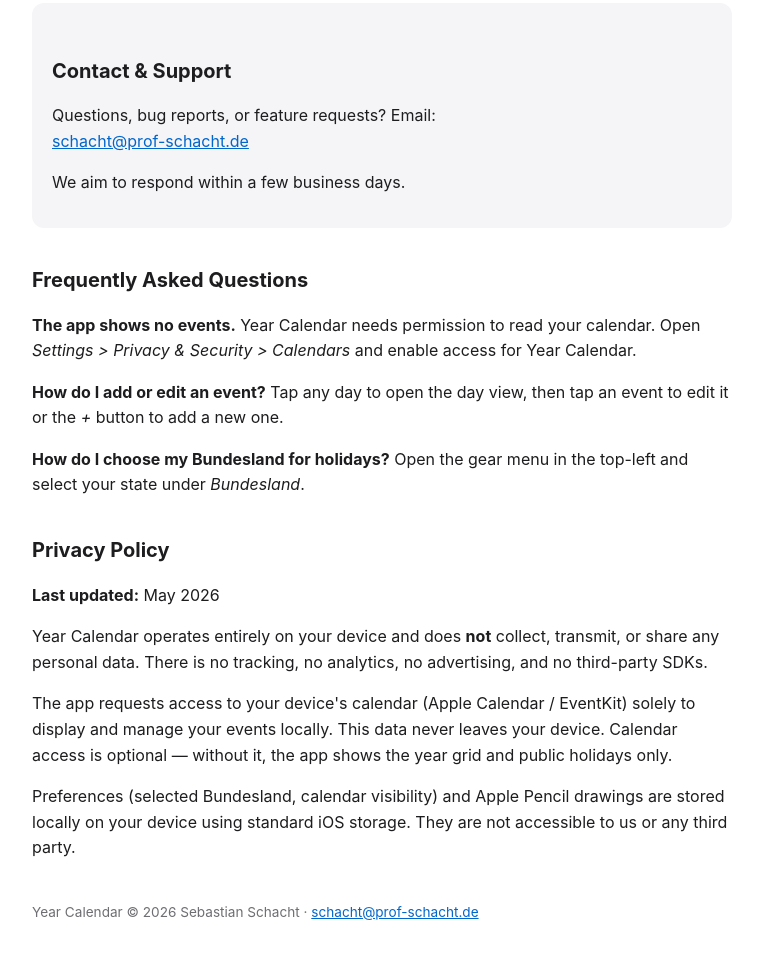
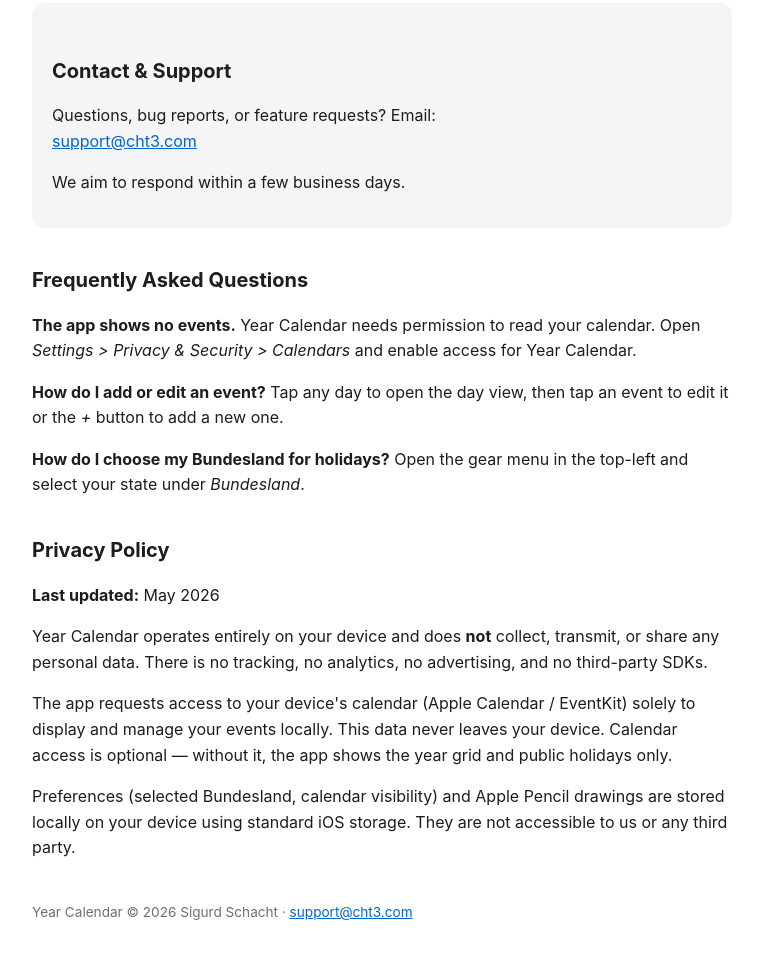
Before and after one commit to prof-schacht/yearcalendar-support, a plain HTML site: page index.html in a window 1280 px wide. Shown: the part 174-1132 px from the top of the page, without its empty margins (258-1017 px from the left). Drawn offline with Linux system fonts and the light colour scheme.

Commit message:
Update contact: support@cht3.com, Sigurd Schacht

```diff
--- a/index.html
+++ b/index.html
@@ -23,7 +23,7 @@
     <div class="card">
         <h2>Contact &amp; Support</h2>
         <p>Questions, bug reports, or feature requests? Email:<br>
-        <a href="mailto:schacht@prof-schacht.de">schacht@prof-schacht.de</a></p>
+        <a href="mailto:support@cht3.com">support@cht3.com</a></p>
         <p>We aim to respond within a few business days.</p>
     </div>
 
@@ -51,8 +51,8 @@
     any third party.</p>
 
     <footer>
-        <p>Year Calendar &copy; 2026 Sebastian Schacht ·
-        <a href="mailto:schacht@prof-schacht.de">schacht@prof-schacht.de</a></p>
+        <p>Year Calendar &copy; 2026 Sigurd Schacht ·
+        <a href="mailto:support@cht3.com">support@cht3.com</a></p>
     </footer>
 </body>
 </html>
```
